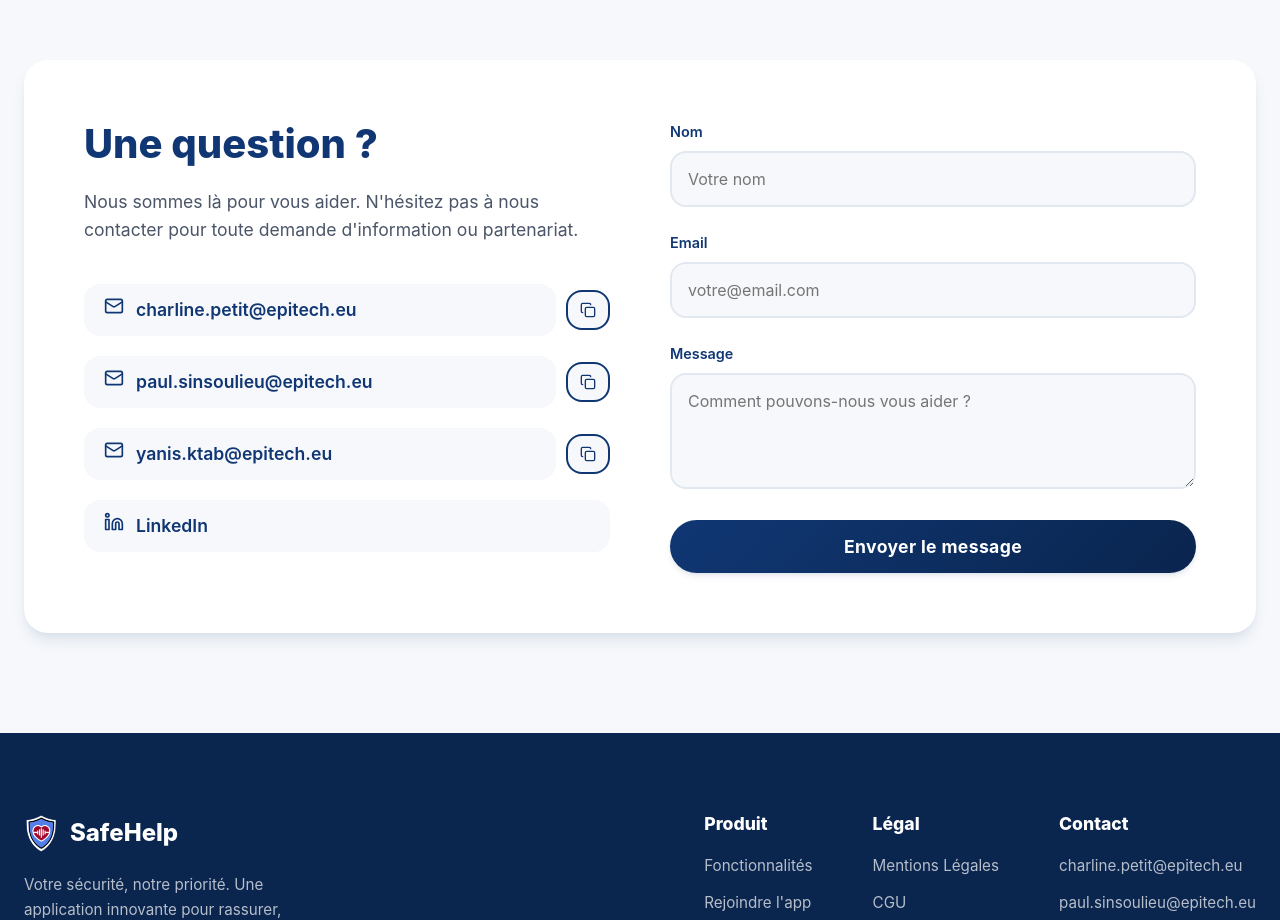
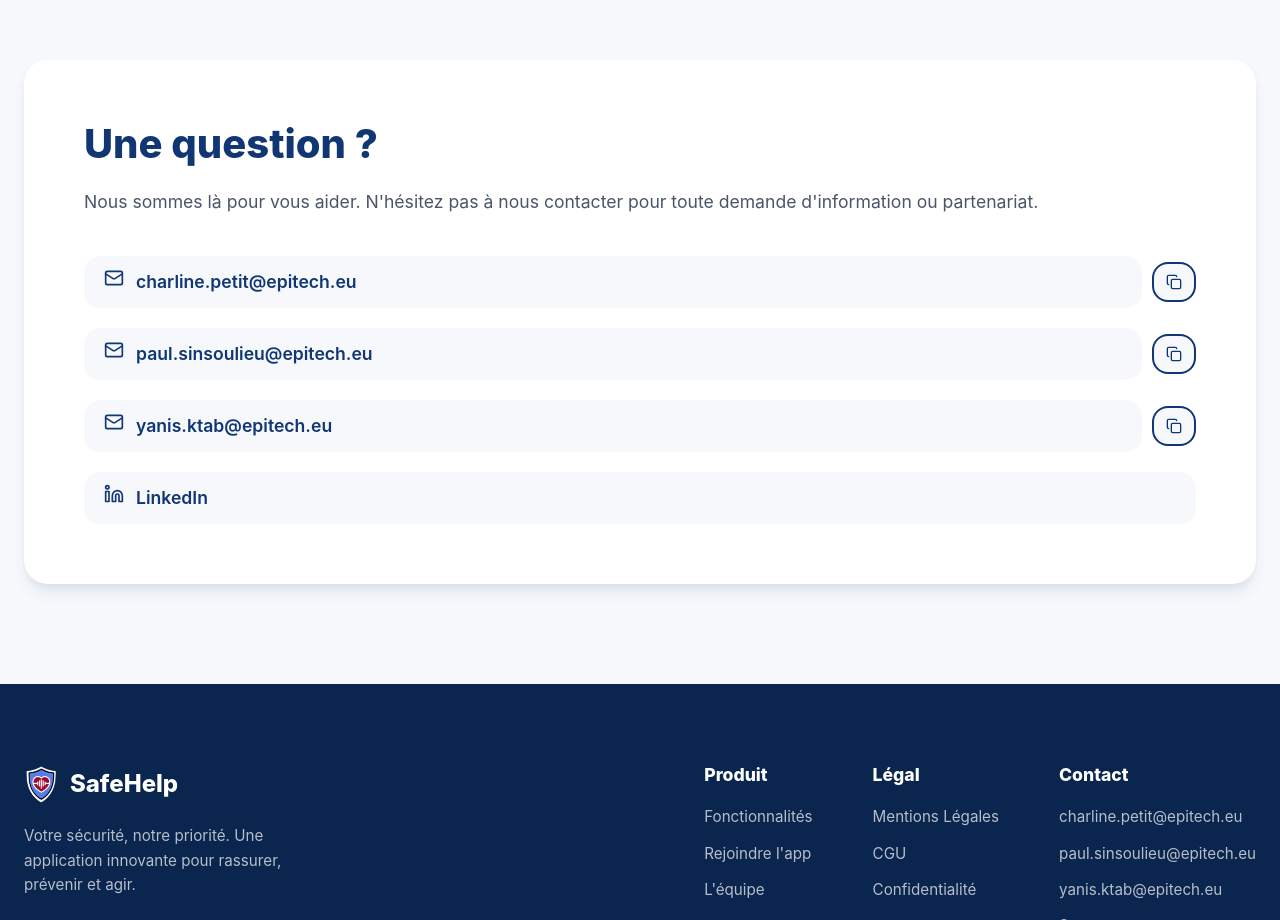
Before and after one commit to charlinecha54/SafeHelp-website, a React (Vite) app: page / in a window 1280 px wide. Shown: the part 9680-10600 px from the top of the page. Built offline with nearby package versions, Linux system fonts and the light colour scheme.

Commit message:
feat: Suppression du formulaire de contact, conservation uniquement des liens email

```diff
--- a/src/components/Contact.jsx
+++ b/src/components/Contact.jsx
@@ -3,45 +3,7 @@
 import './Contact.css';
 
 const Contact = () => {
-    const [formData, setFormData] = useState({
-        name: '',
-        email: '',
-        message: ''
-    });
-
     const [copiedEmail, setCopiedEmail] = useState('');
-    const [submitMessage, setSubmitMessage] = useState({ type: '', text: '' });
-
-    const handleChange = (e) => {
-        setFormData({ ...formData, [e.target.name]: e.target.value });
-    };
-
-    const handleSubmit = (e) => {
-        e.preventDefault();
-
-        // Créer le contenu de l'email
-        const subject = encodeURIComponent(`Nouveau message de ${formData.name}`);
-        const body = encodeURIComponent(
-            `Nom: ${formData.name}\n` +
-            `Email: ${formData.email}\n\n` +
-            `Message:\n${formData.message}`
-        );
-
-        // Ouvrir le client email
-        window.location.href = `mailto:charline.petit@epitech.eu?subject=${subject}&body=${body}`;
-
-        // Afficher un message de confirmation
-        setSubmitMessage({
-            type: 'success',
-            text: 'Votre client email va s\'ouvrir. Cliquez sur "Envoyer" pour nous contacter !'
-        });
-
-        // Réinitialiser le formulaire après un court délai
-        setTimeout(() => {
-            setFormData({ name: '', email: '', message: '' });
-            setSubmitMessage({ type: '', text: '' });
-        }, 3000);
-    };
 
     const handleCopy = (email) => {
         navigator.clipboard.writeText(email);
@@ -103,56 +65,6 @@
                             </a>
                         </div>
                     </div>
-
-                    <form className="contact-form" onSubmit={handleSubmit}>
-                        <div className="form-group">
-                            <label htmlFor="name">Nom</label>
-                            <input
-                                type="text"
-                                id="name"
-                                name="name"
-                                value={formData.name}
-                                onChange={handleChange}
-                                required
-                                placeholder="Votre nom"
-                            />
-                        </div>
-                        <div className="form-group">
-                            <label htmlFor="email">Email</label>
-                            <input
-                                type="email"
-                                id="email"
-                                name="email"
-                                value={formData.email}
-                                onChange={handleChange}
-                                required
-                                placeholder="votre@email.com"
-                            />
-                        </div>
-                        <div className="form-group">
-                            <label htmlFor="message">Message</label>
-                            <textarea
-                                id="message"
-                                name="message"
-                                value={formData.message}
-                                onChange={handleChange}
-                                required
-                                rows="4"
-                                placeholder="Comment pouvons-nous vous aider ?"
-                            ></textarea>
-                        </div>
-                        {submitMessage.text && (
-                            <div className={`submit-message ${submitMessage.type}`}>
-                                {submitMessage.text}
-                            </div>
-                        )}
-                        <button
-                            type="submit"
-                            className="btn btn-primary btn-block"
-                        >
-                            Envoyer le message
-                        </button>
-                    </form>
                 </div>
             </div>
         </section>
```
